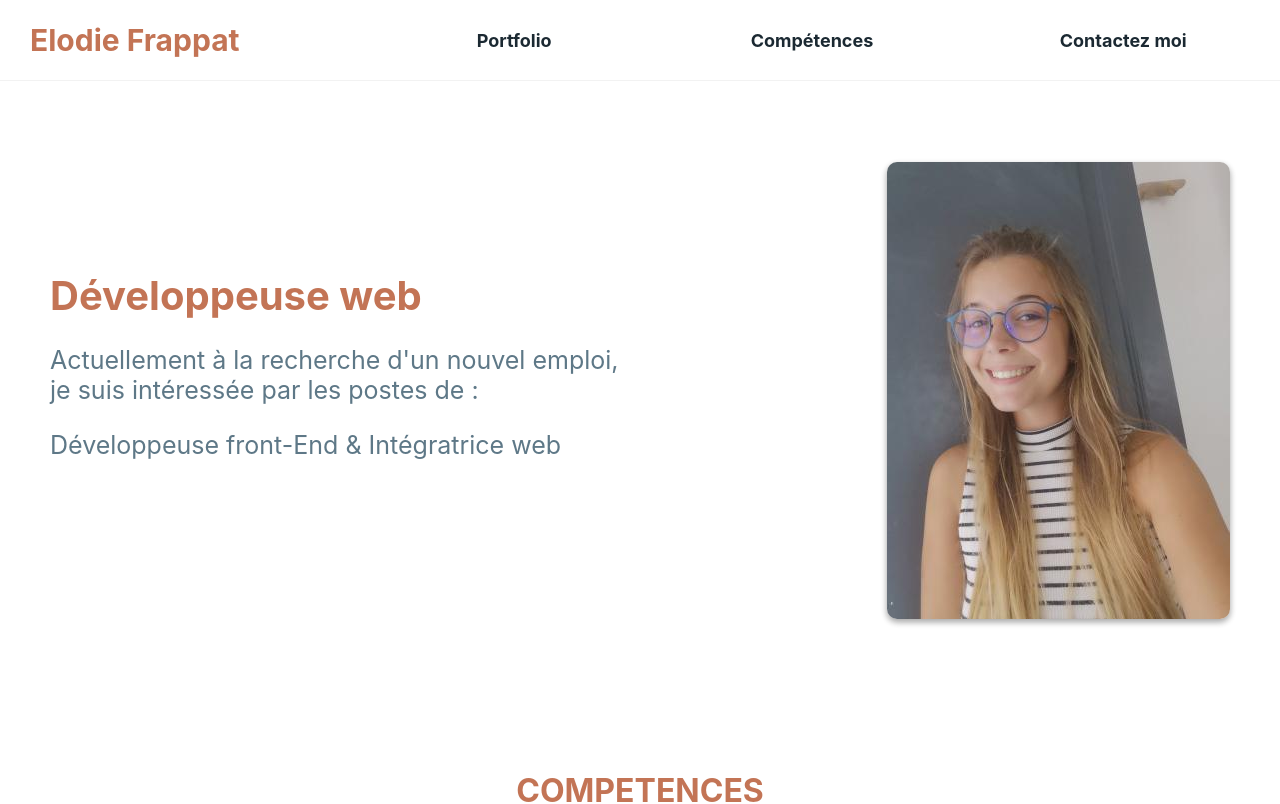
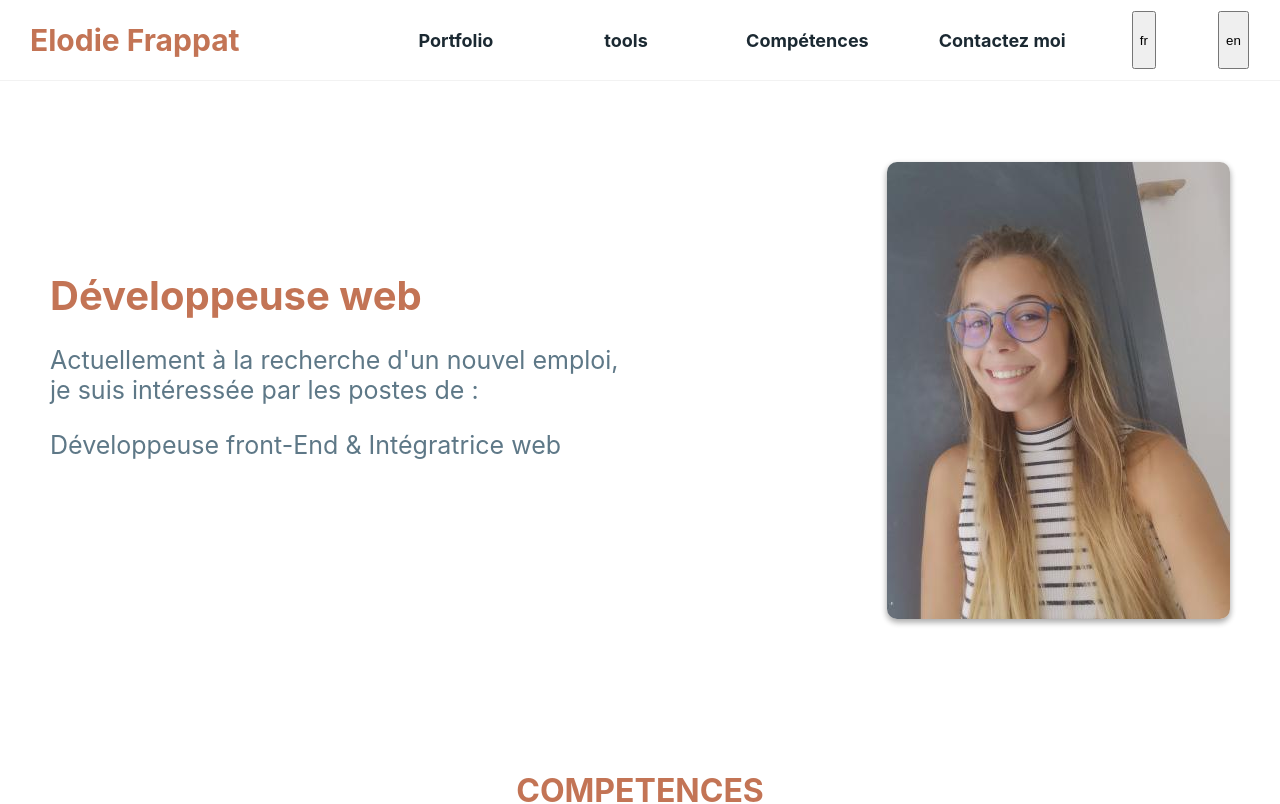
Before and after one commit to Zubiik/curiculum_vitae, a React (Create React App) app: page / in a window 1280 px wide. Shown: the top 804 px of the page. Built offline with nearby package versions, Linux system fonts and the light colour scheme.

Commit message:
fix: change name of component

```diff
--- a/src/HomePage/Index.js
+++ b/src/HomePage/Index.js
@@ -1,4 +1,5 @@
 import React from 'react';
+import { useTranslation } from 'react-i18next';
 import Navigation from '../Navigation';
 import Header from '../Header';
 import { Container } from './styled';
@@ -10,23 +11,25 @@ import Footer from '../Footer';
 import Skills from '../Skills';
 
 function HomePage() {
+  const { t } = useTranslation();
   return (
     <Container>
       <Navigation />
       <Header />
       <div id="competences"></div>
-      <Title>COMPETENCES</Title>
+      <Title>{t('competences'.toUpperCase())}</Title>
       <Skills />
       {/* <div id="parcours"></div>
       <Title>PARCOURS</Title>
       <Studies /> */}
       <div id="portfolio"></div>
-      <Title>PORTFOLIO</Title>
+      <Title>{t('portfolio'.toUpperCase())}</Title>
       <Portfolio />
-      <Title>OUTILS</Title>
+      <div id="tools"></div>
+      <Title>{t('tools'.toUpperCase())}</Title>
       <Tools />
       <div id="contact"></div>
-      <Title>CONTACT</Title>
+      <Title>{t('contact'.toUpperCase())}</Title>
       <Contact />
       <Footer />
     </Container>
--- a/src/Navigation/index.js
+++ b/src/Navigation/index.js
@@ -1,10 +1,13 @@
 import React from 'react';
 import { useTranslation } from 'react-i18next';
-import NavButton from '../component/Button/Index';
+import Button from '../component/Button';
 import { Container, TextCustom, ButtonsSection, TitleCustom } from './styled';
 
 function Navigation() {
-  const { t } = useTranslation();
+  const { t, i18n } = useTranslation();
+  const changeLanguageHandler = (lang) => {
+    i18n.changeLanguage(lang);
+  };
 
   return (
     <Container>
@@ -12,25 +15,28 @@ function Navigation() {
         <TextCustom>Elodie Frappat</TextCustom>
       </TitleCustom>
       <ButtonsSection>
-        {/* <NavButton >
-          <a href="#parcours"><p>Parcours</p></a>
-        </NavButton> */}
-
-        <NavButton>
+        <Button>
           <a href="#portfolio">
             <p>{t('portfolio')}</p>
           </a>
-        </NavButton>
-        <NavButton>
+        </Button>
+        <Button>
+          <a href="#tools">
+            <p>{t('tools')}</p>
+          </a>
+        </Button>
+        <Button>
           <a href="#competences">
             <p>{t('competences')}</p>
           </a>
-        </NavButton>
-        <NavButton>
+        </Button>
+        <Button>
           <a href="#contact">
             <p>{t('contact')}</p>
           </a>
-        </NavButton>
+        </Button>
+        <button onClick={() => changeLanguageHandler('fr')}>fr</button>
+        <button onClick={() => changeLanguageHandler('en')}>en</button>
       </ButtonsSection>
     </Container>
   );
--- a/src/component/Button/Index.js
+++ b/src/component/Button/Index.js
@@ -1,8 +1,8 @@
 import React from 'react';
 import { CustomButton } from './styled';
 
-function NavButton({ children }) {
+function Button({ children }) {
   return <CustomButton>{children}</CustomButton>;
 }
 
-export default NavButton;
+export default Button;
```
